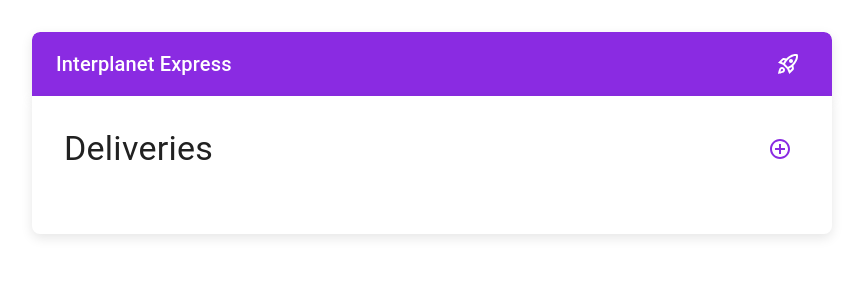
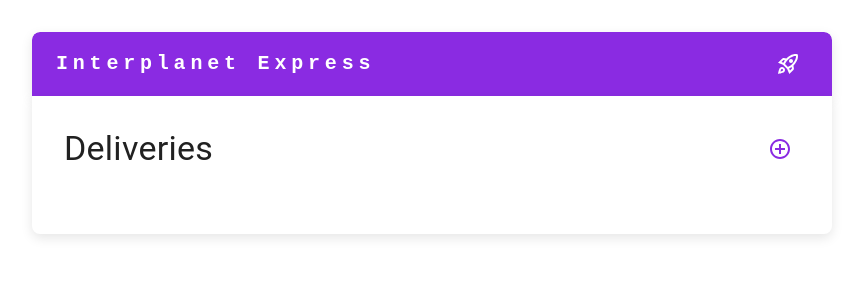
Before and after one commit to yancostasc/BeyondTheBytes, a React (Create React App) app in the folder interplanet-express/: page / in a window 1280 px wide. Shown: the top 300 px of the page, without its empty margins (208-1071 px from the left). Built offline with nearby package versions, Linux system fonts and the light colour scheme.

Commit message:
Feat: mudanças tpigrafia

```diff
--- a/interplanet-express/src/App.tsx
+++ b/interplanet-express/src/App.tsx
@@ -73,7 +73,20 @@ const App: React.FC = () => {
             sx={{ borderRadius: "8px 8px 0 0", backgroundColor: "#8A2BE2" }}
           >
             <Toolbar>
-              <Typography variant="h6" component="div" sx={{ flexGrow: 1 }}>
+              <Typography
+                variant="h6"
+                component="div"
+                sx={{
+                  flexGrow: 1,
+                  mr: 2,
+                  display: { xs: "none", md: "flex" },
+                  fontFamily: "monospace",
+                  fontWeight: 700,
+                  letterSpacing: ".3rem",
+                  color: "inherit",
+                  textDecoration: "none",
+                }}
+              >
                 Interplanet Express
               </Typography>
               <Tooltip title="Deliveries">
--- a/interplanet-express/src/components/DeliveryList.tsx
+++ b/interplanet-express/src/components/DeliveryList.tsx
@@ -92,7 +92,13 @@ const DeliveryList: React.FC<DeliveryListProps> = ({
         justifyContent="space-between"
         mb={2}
       >
-        <Typography variant="h4" component="h2">
+        <Typography
+          variant="h4"
+          component="h2"
+          sx={{
+            flexGrow: 1,
+          }}
+        >
           Deliveries
         </Typography>
         <Tooltip title="New Delivery">
```
